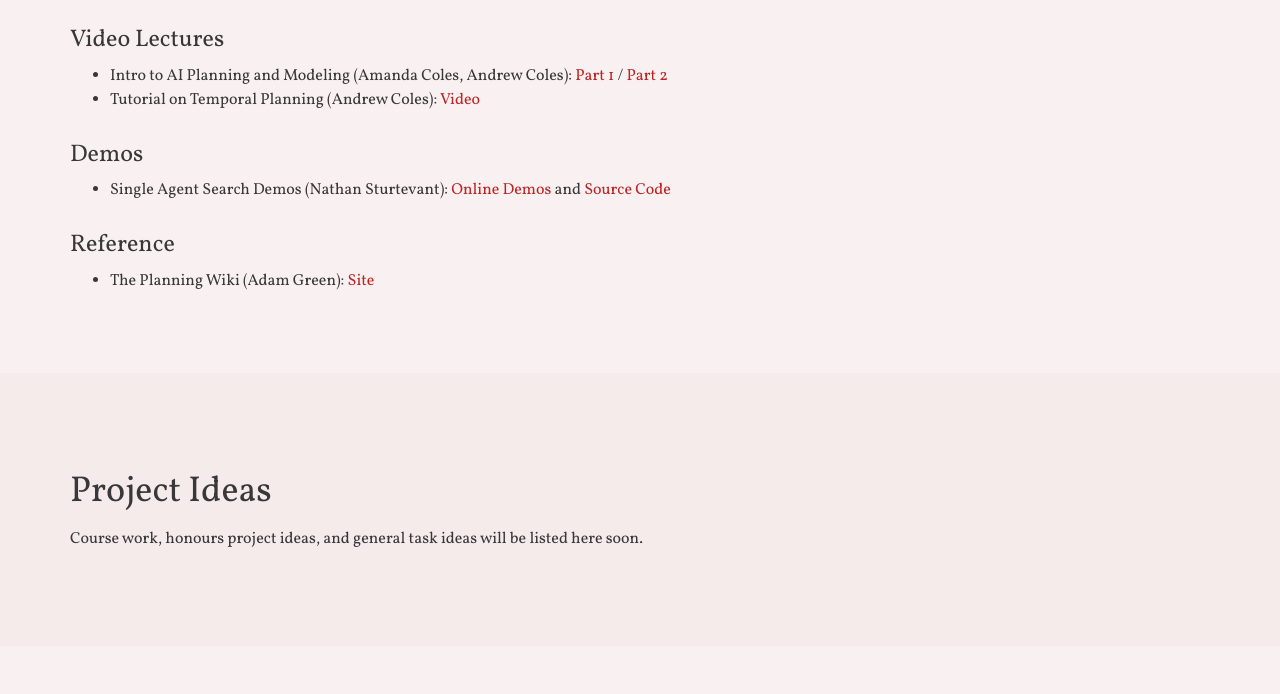
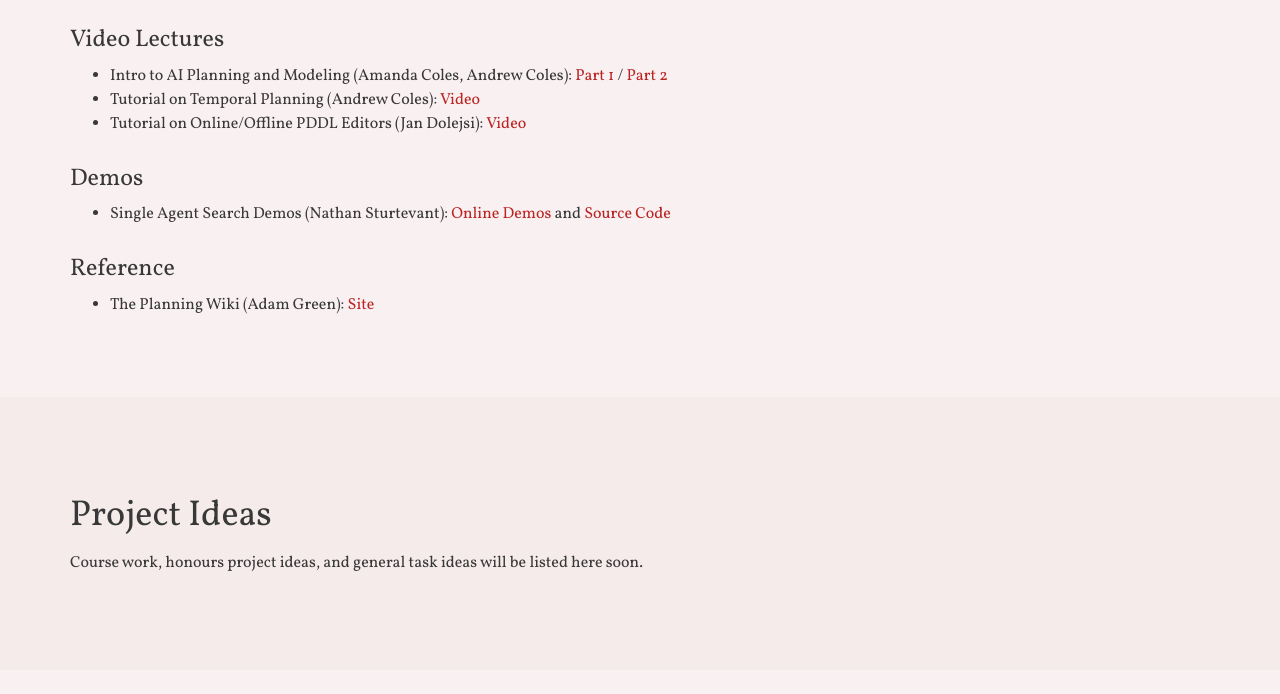
Before and after one commit to AI-Planning/education-site, a plain HTML site: page index.html in a window 1280 px wide. Shown: the part 1806-2500 px from the top of the page. Drawn offline with nearby package versions, Linux system fonts and the light colour scheme; no server answers.

Commit message:
Adding new editor tutorial video.

```diff
--- a/index.html
+++ b/index.html
@@ -202,6 +202,7 @@
                     <ul>
                         <li>Intro to AI Planning and Modeling (Amanda Coles, Andrew Coles): <a target="_blank" href="https://www.youtube.com/watch?v=EeQcCs9SnhU">Part 1</a> / <a target="_blank" href="https://www.youtube.com/watch?v=FS95UjrICy0">Part 2</a></li>
                         <li>Tutorial on Temporal Planning (Andrew Coles): <a target="_blank" href="https://www.youtube.com/watch?v=FS95UjrICy0">Video</a></li>
+                        <li>Tutorial on Online/Offline PDDL Editors (Jan Dolejsi): <a target="_blank" href="https://www.youtube.com/watch?v=AlM031oG4J0">Video</a></li>
                     </ul>
                     <h2>Demos</h2>
                     <ul>
```
